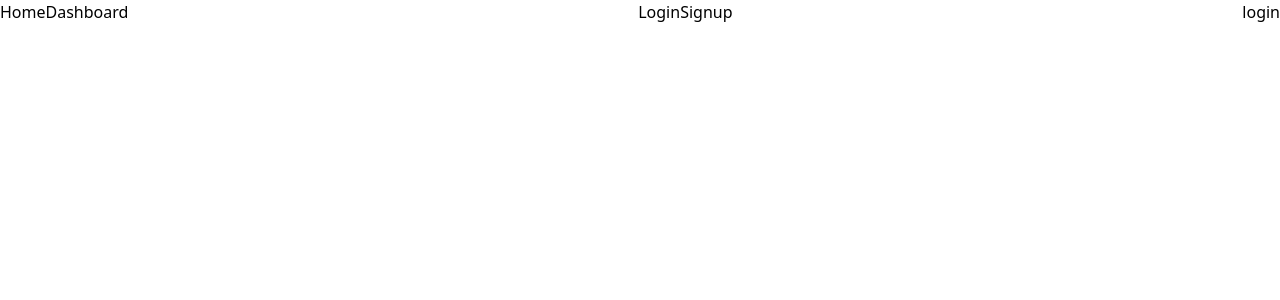
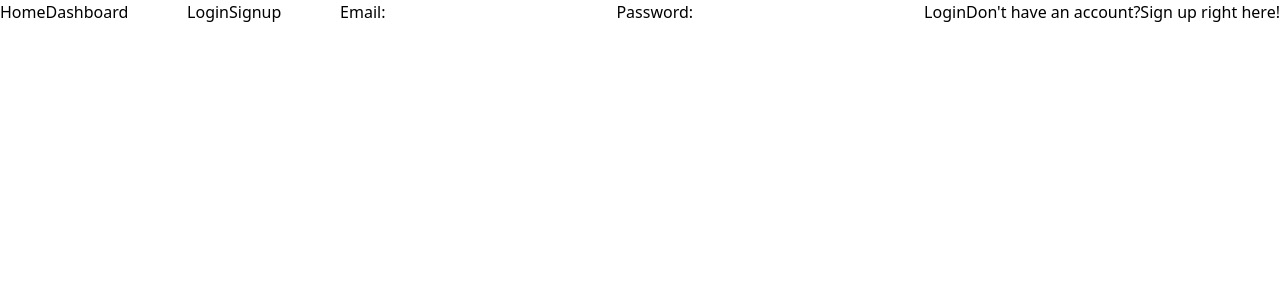
Before and after one commit to Tresh-Productivity-Product/Thresh, a React app: page /login in a window 1280 px wide. Shown: the top 300 px of the page. Built offline with nearby package versions, Linux system fonts and the light colour scheme.

Commit message:
updated login signup page

```diff
--- a/client/App.jsx
+++ b/client/App.jsx
@@ -1,9 +1,9 @@
 import React from 'react'
 import { Link, Route, Routes } from 'react-router-dom';
-import Home from './pages/Home.jsx';
-import Login from './pages/Login.jsx';
-import SignUp from './pages/SignUp.jsx';
-import TodoApp from './pages/TodoApp.jsx';
+import { Home } from './pages/Home.jsx';
+import { Login } from './pages/Login.jsx';
+import { SignUp } from './pages/SignUp.jsx';
+import { TodoApp } from './pages/TodoApp.jsx';
 
 const App = () => {
   const flexBetween = "flex items-center justify-between";
@@ -17,7 +17,7 @@ const App = () => {
           Dashboard
         </Link>
       </div>
-      <div>
+      <div className={`${flexBetween}`}>
         <Link to="/login">
           Login
         </Link>
@@ -29,7 +29,7 @@ const App = () => {
         <Route path='/' element={<Home />} />
         <Route path='/todoapp' element={<TodoApp/>}/>
         <Route path='/login' element={<Login />}/>
-        <Route path='/signup' element={<SignUp/>}/>
+        <Route path='/signup' element={<SignUp />}/>
       </Routes>
     </div>
   )
--- a/client/api/config.js
+++ b/client/api/config.js
@@ -1,2 +1,2 @@
-export const API_URL = 'http://localhost:8080';
+export const API_URL = 'http://localhost:3000';
 // export const token;
--- a/client/api/createTodoRequest.js
+++ b/client/api/createTodoRequest.js
@@ -1,16 +1 @@
-import { API_URL } from "./config";
-
-export default (todo) => {
-  return fetch(`${API_URL}/todos`, {
-    method: 'POST',
-    headers: {
-      Authorization: `Bearer ${token}`,
-      "Content-Type": 'application/json'
-    },
-    body: JSON.stringify({
-      text: todo.text,
-      completed: false
-    })
-  })
-    .then(res => res.json())
-}
+v
--- /dev/null
+++ b/client/api/loginRequest.js
@@ -0,0 +1,21 @@
+import { API_URL } from "./config";
+
+export default (email, password) => {
+  return fetch(`${API_URL}/login`, {
+    method: 'POST',
+    headers: {
+      "Content-Type": 'application/json'
+    },
+    body: JSON.stringify({
+      email,
+      password,
+    })
+  })
+    .then(res => {
+      if (res) {
+        return res.json()
+      } else {
+        throw new Error('login incorrect')
+      }
+    })
+}
--- /dev/null
+++ b/client/api/signUpRequest.js
@@ -0,0 +1,21 @@
+import { API_URL } from "./config";
+
+export default (email, password) => {
+  return fetch(`${API_URL}/signup`, {
+    method: 'POST',
+    headers: {
+      "Content-Type": 'application/json'
+    },
+    body: JSON.stringify({
+      email,
+      password,
+    })
+  })
+    .then(res => {
+      if (res.ok) {
+        return res.json()
+      } else {
+        throw new Error('invalid email/password')
+      }
+    })
+}
--- a/client/pages/Home.jsx
+++ b/client/pages/Home.jsx
@@ -1,9 +1,7 @@
 import React from 'react'
 
-const Home = () => {
+export const Home = () => {
   return (
     <div>home</div>
   )
 }
-
-export default Home;
--- a/client/pages/Login.jsx
+++ b/client/pages/Login.jsx
@@ -1,9 +1,47 @@
-import React from 'react'
+import React, {useState } from 'react';
+import loginRequest from '../api/loginRequest';
+import { Link, useNavigate } from 'react-router-dom';
 
-const Login = () => {
+export const Login = () => {
+  const [password, setPassword] = useState('');
+  const [email, setEmail] = useState('');
+  const [error, setError] = useState('');
+  const navigate = useNavigate();
+
+  const handleLogin = (e) => {
+    e.preventDefault();
+    loginRequest(email, password)
+      .then(() => {
+        navigate('/todoapp');
+      }).catch(err => {
+        setError(err.message);
+      });
+  }
+
   return (
-    <div>login</div>
+    <div className="flex items-center justify-between">
+      <div style={{color: 'red'}}>{error}</div>
+        <form onSubmit={handleLogin}>
+          Email:
+          <input
+            type='email'
+            value={email}
+            onChange={(e) => setEmail(e.target.value)}
+          />
+          Password:
+          <input
+            type='password'
+            value={password}
+            onChange={(e) => setPassword(e.target.value)}
+          />
+          <button>Login</button>
+        </form>
+        <div>
+          Don't have an account?
+          <Link to="/signup">
+            Sign up right here!
+          </Link>
+        </div>
+    </div>
   )
 }
-
-export default Login
--- a/client/pages/SignUp.jsx
+++ b/client/pages/SignUp.jsx
@@ -1,9 +1,44 @@
-import React from 'react'
+import React, { useState } from 'react'
+import signUpRequest from '../api/signUpRequest';
+import { useNavigate } from 'react-router-dom';
 
-const SignUp = () => {
+export const SignUp = () => {
+  const [email, setEmail] = useState('');
+  const [password, setPassword] = useState('');
+  const [firstName, setfirstName] = useState('');
+  const [lastName, setlastName] = useState('');
+  const [userRole, setuserRole] = useState('');
+  const [error, setError] = useState('');
+  const navigate = useNavigate();
+
+  const handleSignUp = (e) => {
+    e.preventDefault();
+    signUpRequest(email, password)
+      .then(() => {
+        navigate('/todoapp');
+      }).catch(err => {
+        setError(err.message);
+      });
+  }
+
   return (
-    <div>signUp</div>
+    <div className="flex items-center justify-between">
+      <div style={{color: 'red'}}>{error}</div>
+        <form onSubmit={handleSignUp}>
+          Email:
+          <input
+            type='email'
+            value={email}
+            onChange={(e) => setEmail(e.target.value)}
+          />
+          Password:
+          <input
+            type='password'
+            value={password}
+            onChange={(e) => setPassword(e.target.value)}
+          />
+          <button>Sign Up</button>
+        </form>
+    </div>
   )
 }
-
-export default SignUp
--- a/client/pages/TodoApp.jsx
+++ b/client/pages/TodoApp.jsx
@@ -1,7 +1,7 @@
 import React from 'react';
 // import createTodoForm from './components/createTodoForm.jsx';
 
-const TodoApp = () => {
+export  const TodoApp = () => {
   return (
     <div>
       <h1>Project Workspace</h1>
@@ -9,7 +9,3 @@ const TodoApp = () => {
     </div>
   )
 }
-
-
-
-export default TodoApp;
```
Lines whose indentation alone changed are shown as unchanged.
